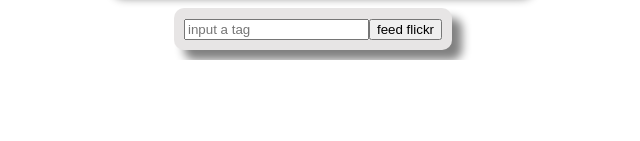
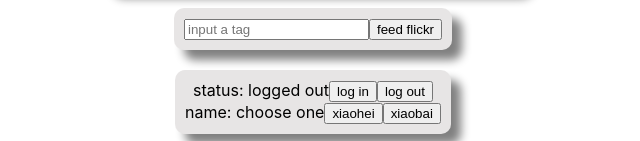
Before and after one commit to chtunsw/react-app, a React (Create React App) app: page / in a window 1280 px wide. Shown: the part 1600-1741 px from the top of the page, without its empty margins (327-967 px from the left). Before the commit the page ends 1660 px from the top, so only its background shows below. Built offline with nearby package versions, Linux system fonts and the light colour scheme.

Commit message:
redux sample added

```diff
--- a/package.json
+++ b/package.json
@@ -7,7 +7,9 @@
     "moment-timezone": "^0.5.23",
     "react": "^16.7.0",
     "react-dom": "^16.7.0",
+    "react-redux": "^6.0.0",
     "react-scripts": "2.1.3",
+    "redux": "^4.0.1",
     "styled-components": "^4.1.3"
   },
   "scripts": {
--- a/src/App.js
+++ b/src/App.js
@@ -5,6 +5,7 @@
 import ClockWall from './components/ClockWall'
 import SampleForm from './components/SampleForm'
 import FetchFlickr from './components/FetchFlickr'
+import ReduxSample from './components/ReduxSample'
 
 class App extends Component {
   render() {
@@ -14,6 +15,7 @@
         <CardList cardsInfo={cardsInfo} />
         <SampleForm />
         <FetchFlickr />
+        <ReduxSample />
       </div>
     );
   }
--- /dev/null
+++ b/src/actions/index.js
@@ -0,0 +1 @@
+export * from "./user";
--- /dev/null
+++ b/src/actions/user.js
@@ -0,0 +1,9 @@
+export const changeUserName = ({ userName }) => ({
+        type: "CHANGE_USER_NAME", //compulsory key!
+        userName
+});
+
+export const changeUserStatus = ({ status }) => ({
+    type: "CHANGE_USER_STATUS", //compulsory key!
+    status
+});
--- /dev/null
+++ b/src/components/AutoWrapper.css
@@ -0,0 +1,8 @@
+.AutoWrapper {
+    display: inline-block;
+    padding: 10px;
+    margin: 10px;
+    background-color: #7b72722e;
+    box-shadow: 10px 10px 10px grey;
+    border-radius:10px;
+}
--- a/src/components/FetchFlickr.js
+++ b/src/components/FetchFlickr.js
@@ -1,7 +1,7 @@
 import React from 'react'
 import axios from 'axios'
 import Card from './Card'
-import styled from 'styled-components'
+import './AutoWrapper.css'
 
 class FetchFlickr extends React.Component {
     constructor(props) {
@@ -40,10 +40,10 @@
     render() {
         return(
             <div>
-                <InputBox>
+                <div className='AutoWrapper'>
                     <input onChange={this.updateInput} placeholder='input a tag'/>
                     <button onClick={this.handleClick}>feed flickr</button>
-                </InputBox>
+                </div>
                 {this.state.data && this.getImgs()}
             </div>
         )
@@ -51,12 +51,3 @@
 }
 
 export default FetchFlickr;
-
-const InputBox = styled.div`
-    display: inline-block;
-    padding: 10px;
-    margin: 10px;
-    background-color: #7b72722e;
-    box-shadow: 10px 10px 10px grey;
-    border-radius:10px;
-`;
--- /dev/null
+++ b/src/components/ReduxSample.js
@@ -0,0 +1,39 @@
+import React from 'react'
+import './AutoWrapper.css'
+import { connect } from 'react-redux'
+import { changeUserName, changeUserStatus } from '../actions'
+
+class ReduxSample extends React.Component {
+
+    handleClick = (e) => {
+        const clickId = e.target.id;
+        clickId === 'login' && this.props.changeUserStatus({status:'logged in'});
+        clickId === 'logout' && this.props.changeUserStatus({status:'logged out'});
+        clickId === 'xiaohei' && this.props.changeUserName({userName:'xiaohei'});
+        clickId === 'xiaobai' && this.props.changeUserName({userName:'xiaobai'});
+    }
+
+    render() {
+        return(
+            <div className='AutoWrapper'>
+                status: {this.props.myStatus}
+                <button id='login' onClick={this.handleClick}>log in</button>
+                <button id='logout' onClick={this.handleClick}>log out</button>
+                <br />
+                name: {this.props.myUserName}
+                <button id='xiaohei' onClick={this.handleClick}>xiaohei</button>
+                <button id='xiaobai' onClick={this.handleClick}>xiaobai</button>
+            </div>
+        )
+    }
+
+}
+
+function mapStateToProps(state) {
+    return {
+        myUserName: state.user.userName,
+        myStatus: state.user.status
+    }
+}
+
+export default connect(mapStateToProps, {changeUserName, changeUserStatus})(ReduxSample);
--- a/src/index.js
+++ b/src/index.js
@@ -4,7 +4,28 @@
 import App from './App';
 import * as serviceWorker from './serviceWorker';
 
-ReactDOM.render(<App />, document.getElementById('root'));
+/////////////// add redux //////////////////
+import { Provider } from 'react-redux';
+import { createStore } from 'redux';
+import rootReducer from './reducers';
+
+let initialStore = {};
+const store = createStore(
+    rootReducer,
+    initialStore,
+    // for redux devtools:
+    window.__REDUX_DEVTOOLS_EXTENSION__ && window.__REDUX_DEVTOOLS_EXTENSION__()
+);
+
+ReactDOM.render(
+    <Provider store={store}>
+        <App />
+    </Provider>,
+    document.getElementById('root')
+);
+/////////////// add redux //////////////////
+
+//ReactDOM.render(<App />, document.getElementById('root'));
 
 // If you want your app to work offline and load faster, you can change
 // unregister() to register() below. Note this comes with some pitfalls.
--- /dev/null
+++ b/src/reducers/index.js
@@ -0,0 +1,6 @@
+import { combineReducers } from "redux";
+import user from "./user";
+
+export default combineReducers({
+    user
+});
--- /dev/null
+++ b/src/reducers/user.js
@@ -0,0 +1,18 @@
+//
+const user = (state = { userName:'choose one', status:'logged out' }, action) => {
+    switch (action.type) {
+        case "CHANGE_USER_NAME":
+        return {
+            ...state,
+            userName: action.userName
+        }
+        case "CHANGE_USER_STATUS":
+        return {
+            ...state,
+            status: action.status
+        }
+        default:
+        return state;
+    }
+};
+export default user;
```
Also changed, not shown: 1 other file (tests, documents, lock files or other folders).
